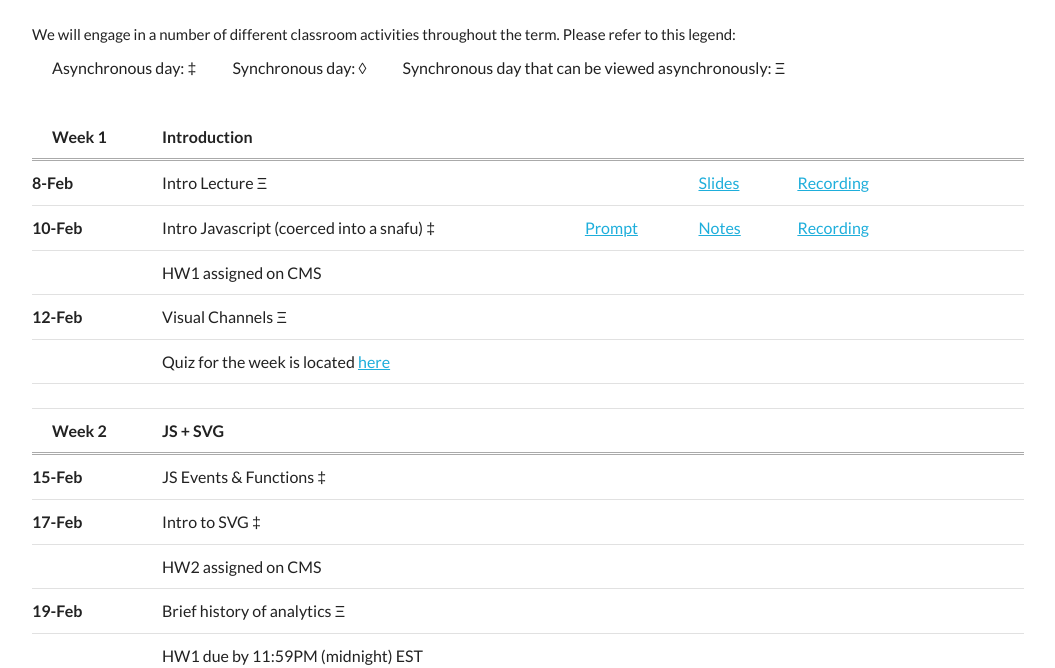
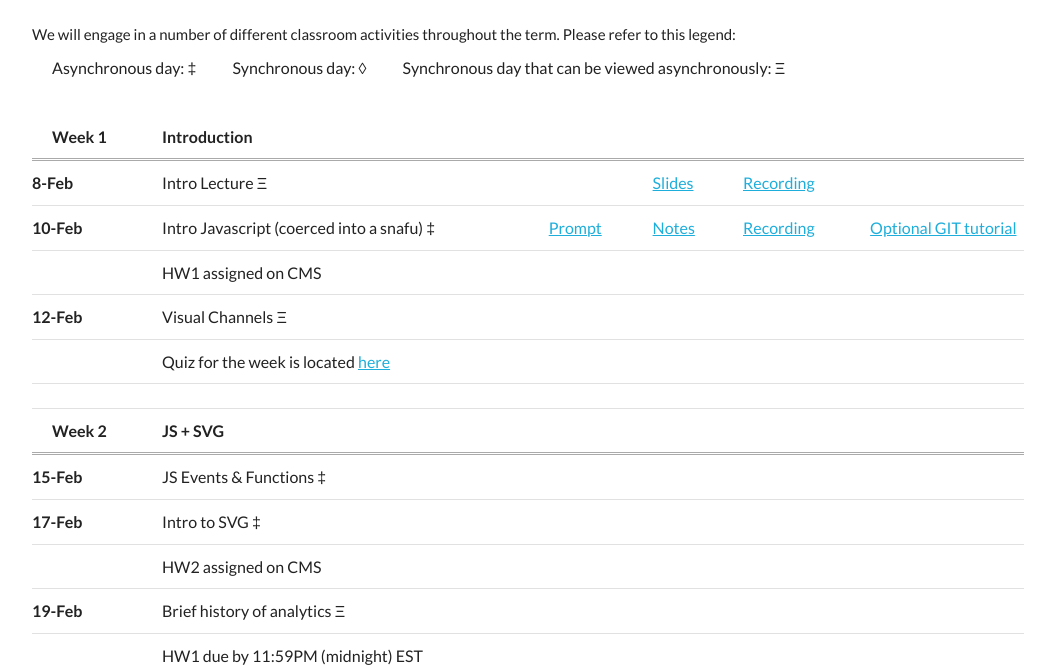
Before and after one commit to yunsquared/info3300-sp2021, a plain HTML site: page index.html in a window 1280 px wide. Shown: the part 132-800 px from the top of the page, without its empty margins (112-1167 px from the left). Drawn offline with Linux system fonts and the light colour scheme.

Commit message:
optional git lecture

```diff
--- a/index.html
+++ b/index.html
@@ -47,7 +47,7 @@
         <td> <a href="./prompts/21.02.10.htm">Prompt</a> </td>
         <td> <a href="./notes/21.02.10.notes.htm">Notes</a> </td>
         <td class="fixed-cell"> <a href="https://cornell.hosted.panopto.com/Panopto/Pages/Viewer.aspx?id=dae06c3a-72e1-41d2-859f-acca01400ce1">Recording</a> </td>
-        <td class="fixed-cell"> <!--- > <a href="URL_GOES_HERE">Optional</a> ---> </td>
+        <td class="fixed-cell"> <a href="https://cornell.hosted.panopto.com/Panopto/Pages/Viewer.aspx?id=69d68b42-cdac-4c18-bfc3-acca01573904">Optional GIT tutorial</a> </td>
       </tr>
       <tr>
         <td></td>
```
